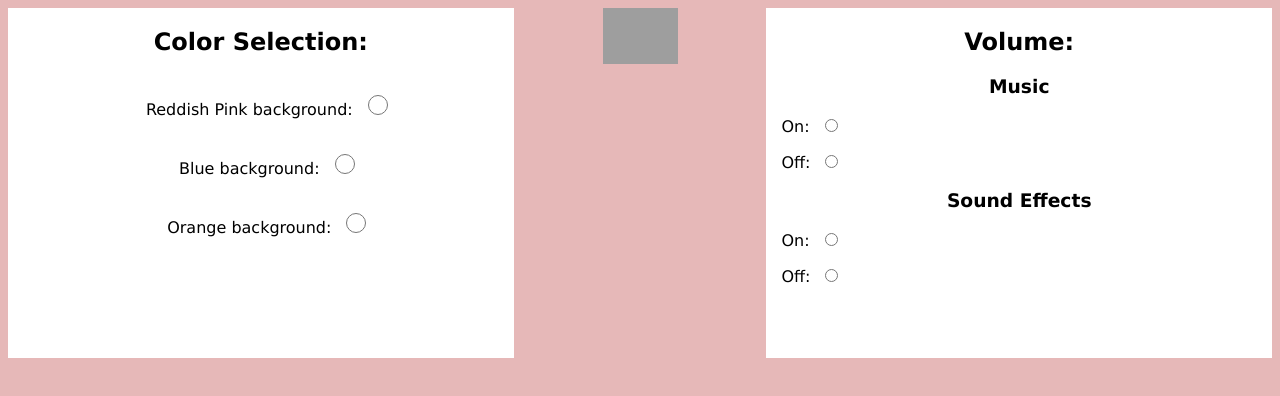
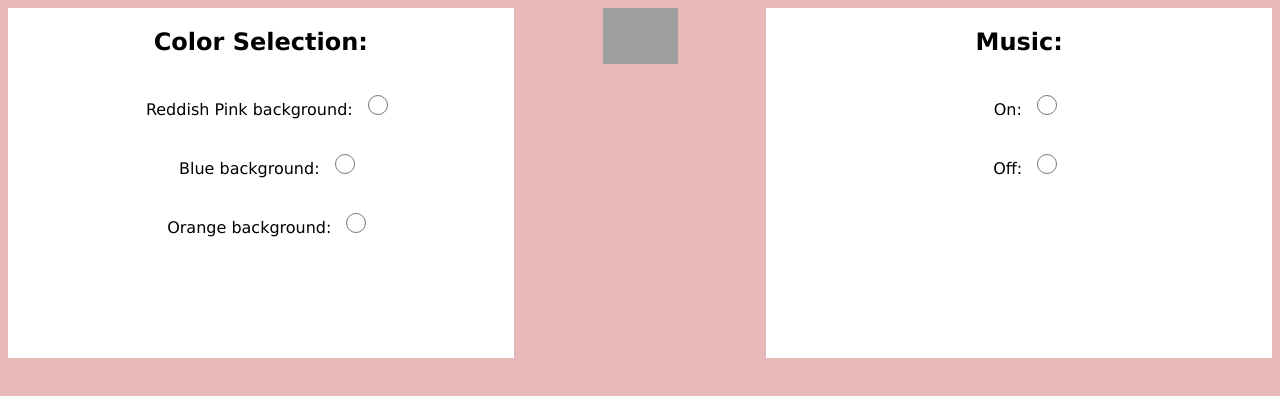
Before and after one commit to RyderBarr/jQuery-game-group, a website: page settings.html in a window 1280 px wide. Drawn offline with nearby package versions, Linux system fonts and the light colour scheme; grey boxes are pictures that could not be loaded.

Commit message:
Removed sound toggle

```diff
--- a/settings.html
+++ b/settings.html
@@ -18,16 +18,12 @@
         </div>
     </section>
     <section id="volume">
-        <h2>Volume:</h2>
-        <h3>Music</h3>
-        <!--Toggles music-->
-        <p>On:<input type="radio" id="musicon" name="music" value="on1"></p>
-        <p>Off:<input type="radio" id="musicoff" name="music" value="off1"></p>
-        <audio src="./audio/music.mp3" preload="auto" id="music"></audio>
-        <h3>Sound Effects</h3>
-        <!--Toggles other sound effects-->
-        <p>On:<input type="radio" id="soundon" name="sound" value="on2"></p>
-        <p>Off:<input type="radio" id="soundoff" name="sound" value="off2"></p>
+        <h2>Music:</h2>
+        <div id="container">
+            <p>On:<input type="radio" id="musicon" name="music" value="on1"></p>
+            <p>Off:<input type="radio" id="musicoff" name="music" value="off1"></p>
+            <audio src="./audio/music.mp3" preload="auto" id="music"></audio>
+        </div>
     </section>
     <section id="links">
         <a href="./index.html"><img src="https://www.svgrepo.com/show/22031/home-icon-silhouette.svg" width="75px" alt="Home"></a>
```
